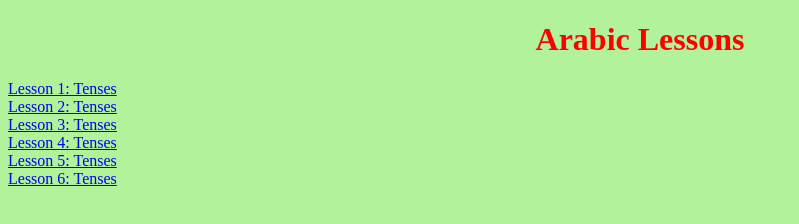
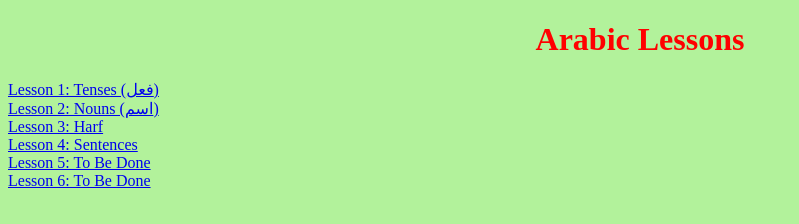
Before and after one commit to nanduahmed/ArabicLessons, a plain HTML site: page index.html in a window 1280 px wide. Shown: the whole page, without its empty margins (0-799 px from the left). Drawn offline with Linux system fonts and the light colour scheme.

Commit message:
Added Arabic support and added nouns heading

```diff
--- a/index.html
+++ b/index.html
@@ -3,6 +3,8 @@
 
 <head>
 <link rel="stylesheet" type="text/css" href="style/styles.css">
+<META HTTP-EQUIV="Content-Type" CONTENT="text/html; charset=utf-8">
+<META HTTP-EQUIV="Content-language" CONTENT="ar">
 </head>
 
 <script src="scripts/auth.js"></script>
@@ -12,12 +14,12 @@
 <title>Arabic Lessons</title>
 <h1>Arabic Lessons<br></h1>
 
-<a href="#" onclick="selectLesson('lesson1');">Lesson 1: Tenses<br></a>
-<a href="#" onclick="selectLesson('lesson2');">Lesson 2: Tenses<br></a>
-<a href="#" onclick="selectLesson('lesson3');">Lesson 3: Tenses<br></a>
-<a href="#" onclick="selectLesson('lesson4');">Lesson 4: Tenses<br></a>
-<a href="#" onclick="selectLesson('lesson5');">Lesson 5: Tenses<br></a>
-<a href="#" onclick="selectLesson('lesson6');">Lesson 6: Tenses<br></a>
+<a href="#" onclick="selectLesson('lesson1');">Lesson 1: Tenses (فعل)<br></a>
+<a href="#" onclick="selectLesson('lesson2');">Lesson 2: Nouns (اسم)<br></a>
+<a href="#" onclick="selectLesson('lesson3');">Lesson 3: Harf<br></a>
+<a href="#" onclick="selectLesson('lesson4');">Lesson 4: Sentences<br></a>
+<a href="#" onclick="selectLesson('lesson5');">Lesson 5: To Be Done<br></a>
+<a href="#" onclick="selectLesson('lesson6');">Lesson 6: To Be Done<br></a>
 
 </body>
 </html>
--- a/scripts/auth.js
+++ b/scripts/auth.js
@@ -41,7 +41,7 @@ var LookUpTable =
 
 	link:
 	["html/lesson1/lesson1.html",
-	"html/lesson1/lesson1.html",
+	"html/lesson2/lesson2.html",
 	"html/lesson1/lesson1.html",
 	"html/lesson1/lesson1.html",
 	"html/lesson1/lesson1.html",]
```
Also changed, not shown: html/lesson2/lesson2.html (added, +17 -0 lines).
